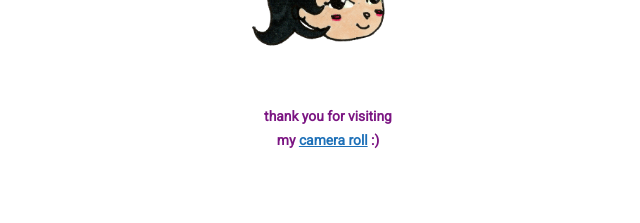
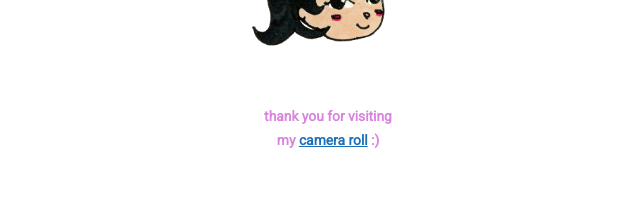
Before and after one commit to zoeurl/zoedowney.github.io, a Jekyll site: the page built from index.html, in a window 1280 px wide. Shown: the part 299-522 px from the top of the page, without its empty margins (312-952 px from the left). Built offline with Jekyll 4.4.1, drawn with Linux system fonts in a browser that asks for light colours; grey boxes are pictures that could not be loaded.

Commit message:
Update photography.md

```diff
--- a/_layouts/photography.md
+++ b/_layouts/photography.md
@@ -25,7 +25,7 @@
 	<center><small><h2 class="post-headline"><font color="#d883de">zoë downey&nbsp;&nbsp;&nbsp;&nbsp</font>
 	<br><font color="#7b1582">&nbsp;&nbsp;&nbsp;&nbsp;زوي داوني</font></h2>
 		<figure><img src="/assets/favicon/zoe-favicon.png" width="180" height="180"></figure>
-		<h5><font color="#7b1582">thank you for visiting
+		<h5><font color="#d883de">thank you for visiting
 				<br>my <a href="https://www.flickr.com/photos/zoedowney/albums/">camera roll</a> :)</font></h5></centre>
 	<br>
 	<br>
@@ -38,7 +38,7 @@
 	<center><figure><img src="/assets/favicon/rabbit-doodle-without-username.png" width="180" height="180"></figure>
 		<br>
 		<br>
-			<br><font color="#d883de"> zoë is a photographer, writer and illustrator
+			<br><font color="#7b1582"> zoë is a photographer, writer and illustrator
 			<br>based in south east england.
 			<br>she documents everyday ephemera
 			<br>that inspire artistic preservation.</font>
```
